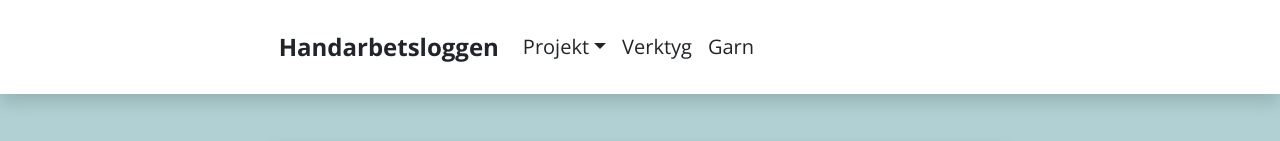
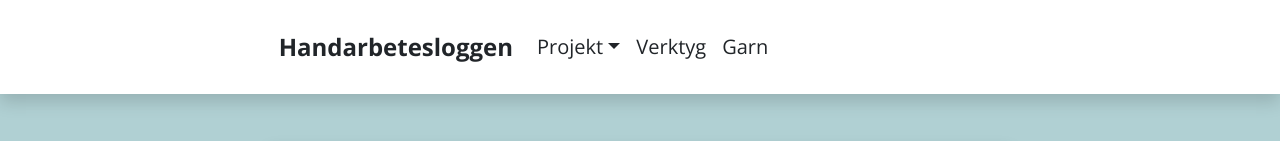
Before and after one commit to sowi101/jsw-klientapplikation, a Vue app: page / in a window 1280 px wide. Shown: the top 141 px of the page. Built offline with nearby package versions, Linux system fonts and the light colour scheme; no server answers.

Commit message:
Fixed spelling error

```diff
--- a/src/components/Header.vue
+++ b/src/components/Header.vue
@@ -19,7 +19,7 @@ export default {
       <nav class="navbar navbar-expand-lg w-100">
         <div class="container-fluid">
           <!-- Name of website with link to homepage -->
-          <RouterLink to="/" class="text-dark navbar-brand fs-4 fw-bold">Handarbetsloggen</RouterLink>
+          <RouterLink to="/" class="text-dark navbar-brand fs-4 fw-bold">Handarbetesloggen</RouterLink>
           <!-- Toggler for mobile menu -->
           <button class="navbar-toggler me-0" type="button" data-bs-toggle="collapse" data-bs-target="#menu"
             aria-controls="menu" aria-expanded="false" aria-label="Toggle navigation">
```
